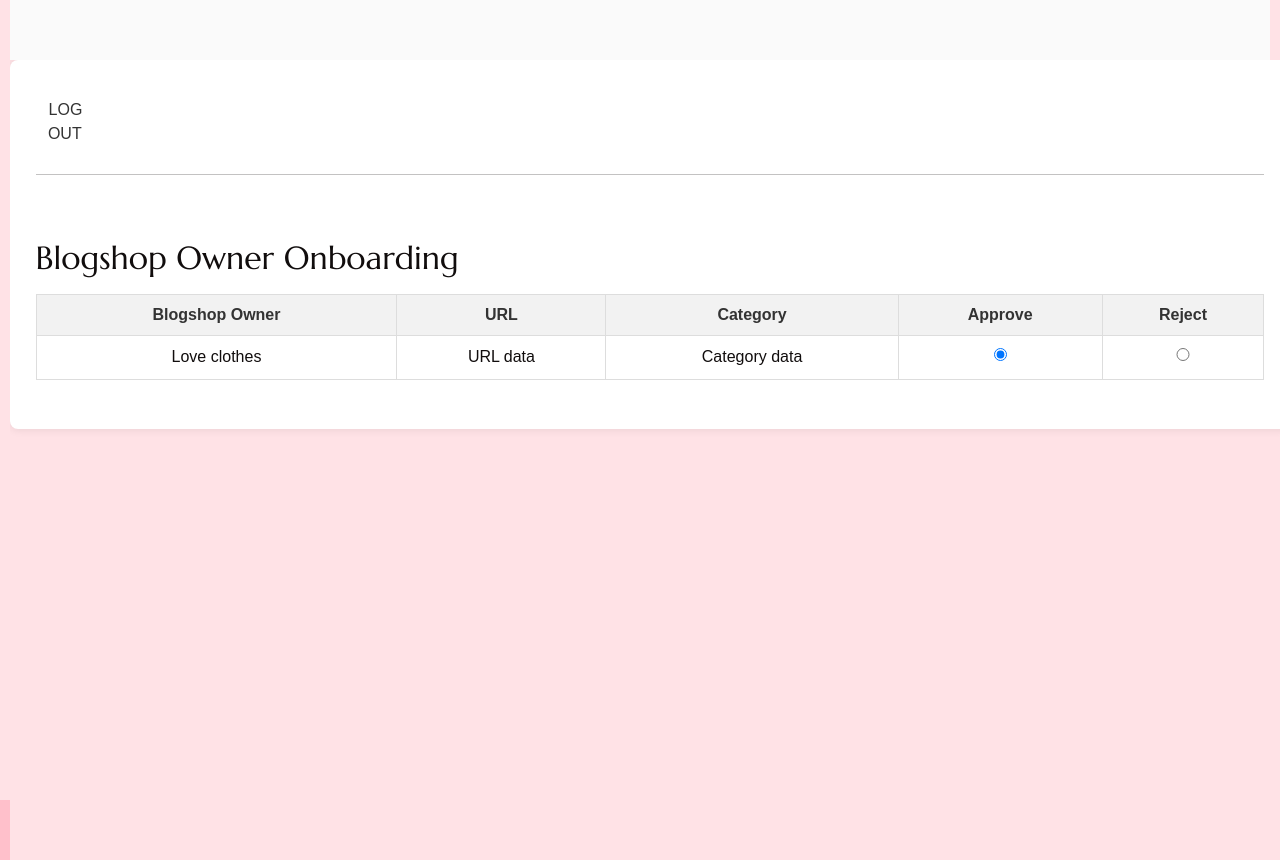
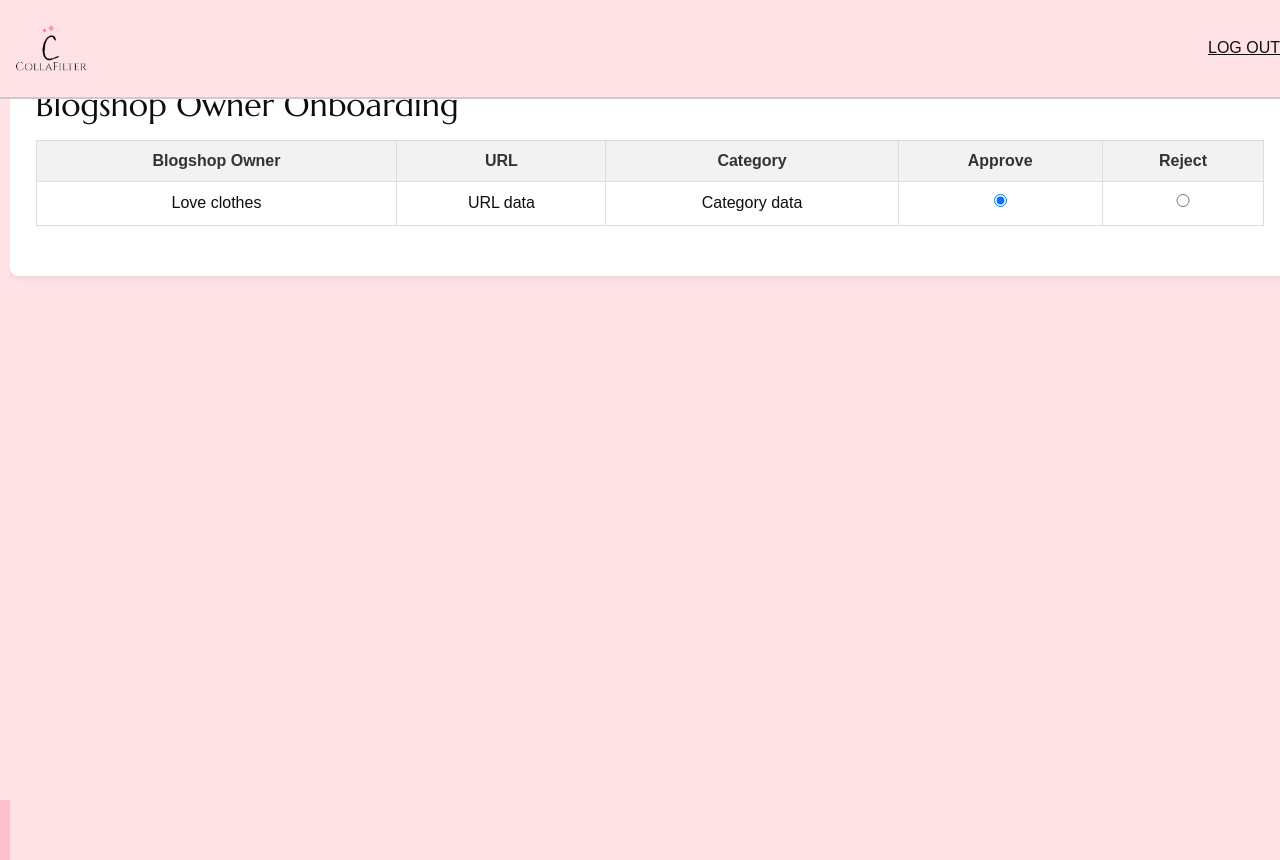
Before and after one commit to ihxqi/FYPanything, a React (Create React App) app: page /UnregisteredBlogshopOwner in a window 1280 px wide. Built offline with nearby package versions, Linux system fonts and the light colour scheme.

Commit message:
arshcode

```diff
--- a/src/components/pages/Links.js
+++ b/src/components/pages/Links.js
@@ -69,6 +69,9 @@ const Links = () => {
       <Link to="/UserProfile">
       <button className='buttonStyle'>UserProfile</button>
       </Link>
+      <Link to="/UserProfile">
+      <button className='buttonStyle'>UserProfile</button>
+      </Link>
     </div>
     </div>
   );
--- a/src/components/pages/UnregisteredBlogshopOwner.js
+++ b/src/components/pages/UnregisteredBlogshopOwner.js
@@ -1,5 +1,6 @@
 import React from 'react';
 import './UnregisteredBlogshopOwner.css'; // Ensure you have this CSS file with the correct styles
+import UserNavbar from "../UserNavbar";
 
 function UnregisteredBlogshopOwner() {
   const logout = () => {
@@ -8,18 +9,10 @@ function UnregisteredBlogshopOwner() {
   };
 
   return (
+    <div>
+    < UserNavbar />
     <div className="white-box">
-      <section>
-        <div className="container1">
 
-          <div className="topnav">
-            <a href="#" onClick={logout}>LOG OUT</a>
-          </div>
-        </div>
-      </section>
-      <hr />
-      <br />
-      <br />
 
       <h2>Blogshop Owner Onboarding</h2>
       <table id="profileTable" className="CMtable" style={{ width: '100%' }}>
@@ -50,6 +43,7 @@ function UnregisteredBlogshopOwner() {
       </table>
       <br />
     </div>
+    </div>
   );
 }
 
```
